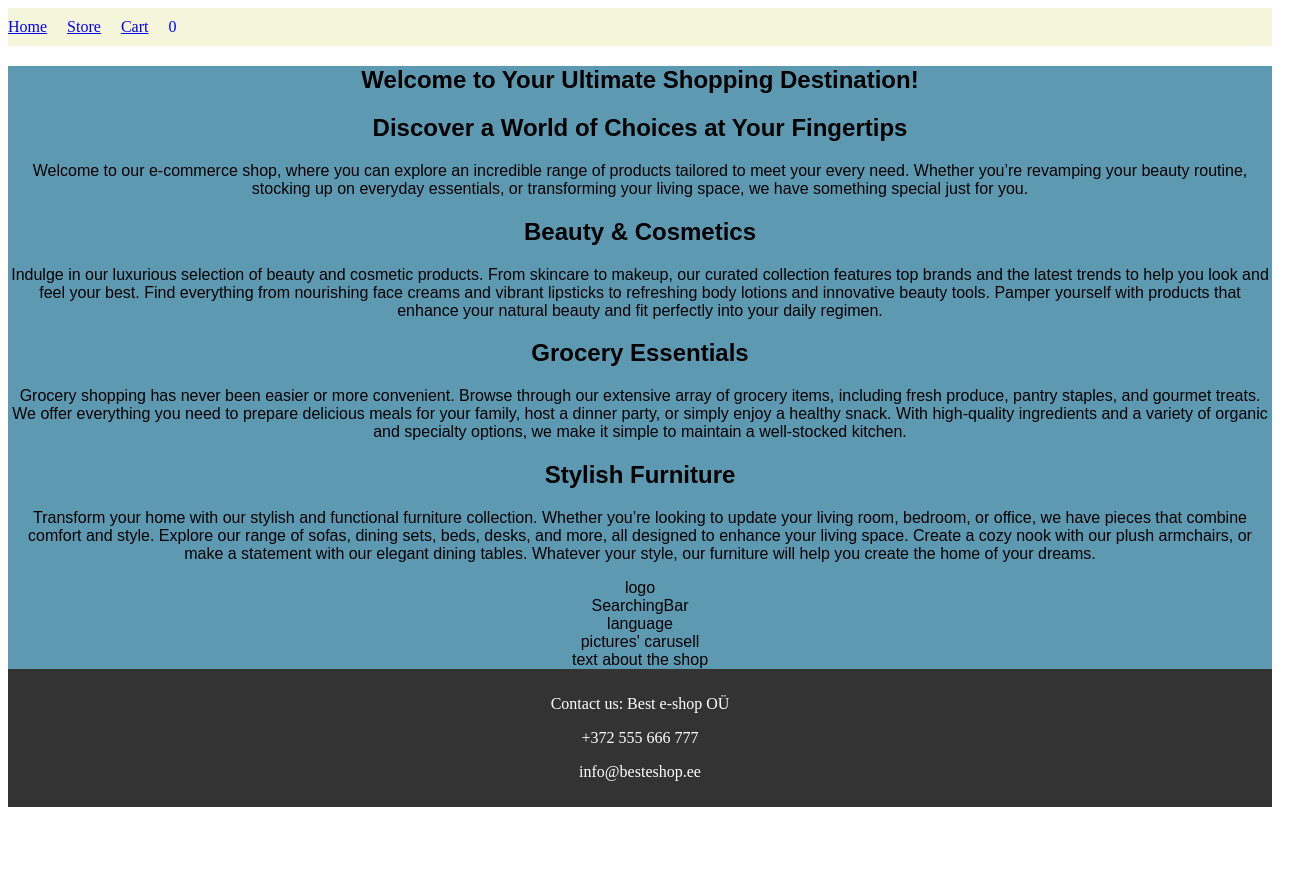
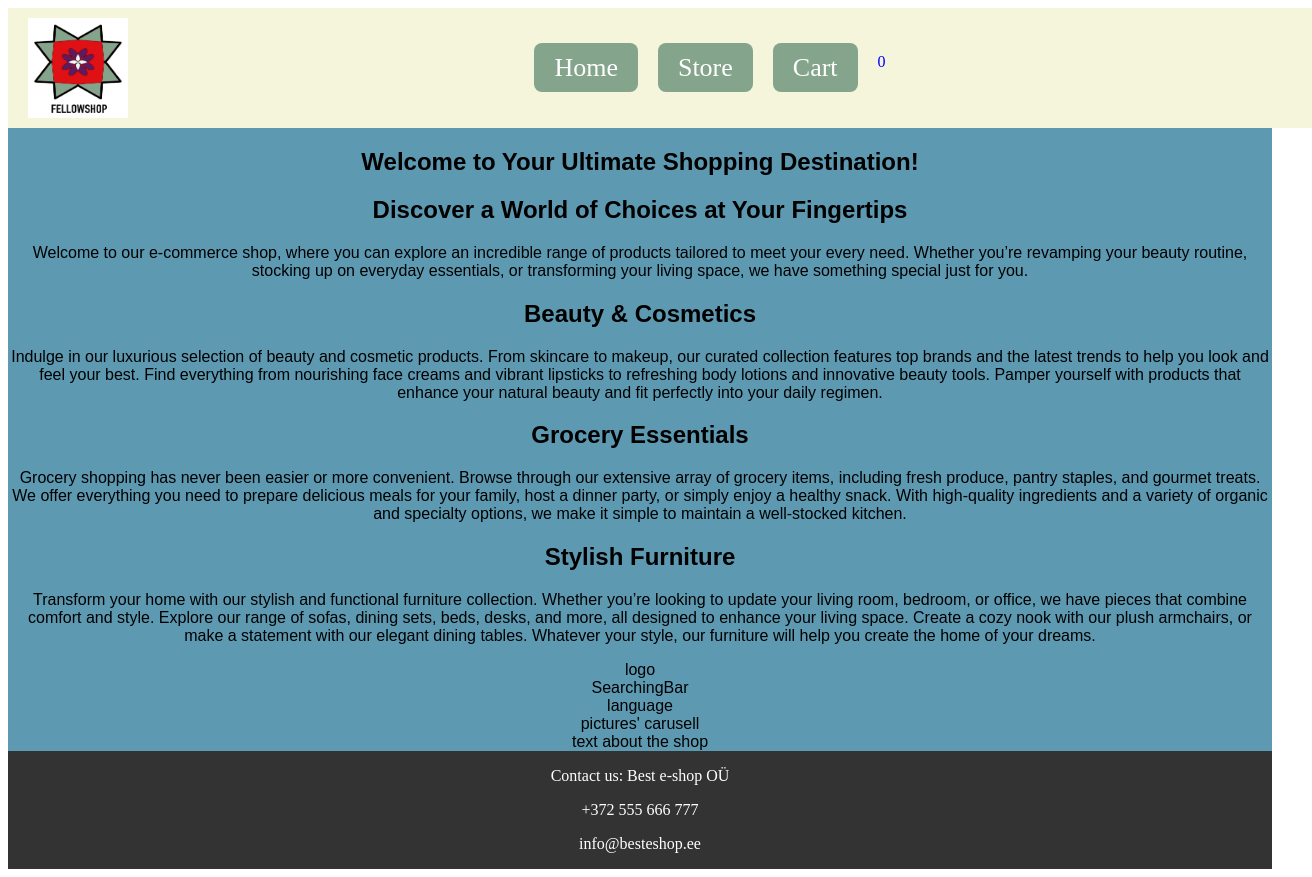
Before and after one commit to karamulkin/final-project-store, a React (Create React App) app: page / in a window 1280 px wide. Shown: the whole page, 1312 px wide, since content can reach past the window. Before the commit the page ends 815 px from the top, so only its background shows below. Built offline with nearby package versions, Linux system fonts and the light colour scheme; no server answers.

Commit message:
nav buttons

```diff
--- a/src/components/Footer.module.css
+++ b/src/components/Footer.module.css
@@ -2,6 +2,8 @@
     background-color: #333;
     color: white;
     width: 100%;
-    padding: 10px 0;
+    padding: 0;
     text-align: center;
+    margin: 0;
+    padding: 0;
 }
--- a/src/components/Header.js
+++ b/src/components/Header.js
@@ -2,6 +2,7 @@ import React, { useContext } from 'react';
 import { Link } from 'react-router-dom';
 import { StoreContext } from './StoreLogic';
 import styles from './Header.module.css';
+import logo from './logo.jpg';
 
 export const Header  = () => {
     const { cart, products, calculateCartTotals } = useContext(StoreContext);
@@ -10,11 +11,12 @@ export const Header  = () => {
 
     return (
         <header className={styles.header}>
+            <img src={logo} alt ="Logo" className={styles.logo} />
             <nav className={styles.nav}>
                 <ul className={styles.navUl}>
-                    <li className={styles.navLi}><Link to="/">Home</Link></li>
-                    <li className={styles.navLi}><Link to="/store">Store</Link></li>
-                    <li className={styles.navLi}><Link to="/cart">Cart</Link></li>
+                    <li className={styles.navLi}><Link to="/" className="home">Home</Link></li>
+                    <li className={styles.navLi}><Link to="/store" className="store">Store</Link></li>
+                    <li className={styles.navLi}><Link to="/cart" className="cart">Cart</Link></li>
                     <span>{totalQuantity}</span>
                 </ul>
             </nav>
--- a/src/components/Header.module.css
+++ b/src/components/Header.module.css
@@ -1,11 +1,16 @@
 .header {
     background-color: beige;
     color: blue;
-    padding: 10px 0;
+    padding: 10px 20px;
     width: 100%;
+    display: flex;
+    align-items: center;
+    justify-content: space-between;
 }
 
 .nav {
+    flex-grow: 1;
+    text-align: center;
 
 }
 
@@ -13,9 +18,29 @@
     list-style: none;
     margin: 0;
     padding: 0;
+    display: flex;
+    justify-content: center;
 }
 
 .navLi {
-    display: inline-block;
+    display: inline;
     margin-right: 20px;
 }
+
+.navLi a {
+    padding: 10px 20px;
+    color: white;
+    text-decoration: none;
+    border-radius: 8px;
+    font-size: 26px;
+    background-color: #84a48c;
+}
+
+.navLi a:hover {
+    opacity: 0.8;
+}
+
+.logo {
+    width: 100px;
+    height: 100px;
+}
--- a/src/components/PageContainer.js
+++ b/src/components/PageContainer.js
@@ -7,7 +7,7 @@ import styles from './PageContainer.module.css';
 
 export const PageContainer = () => {
     return (
-        <div className={styles.PageContainer}>
+        <div className={styles.pageContainer}>
             <Header />
             <div className={styles.content}>
                 <Outlet />
--- a/src/components/PageContainer.module.css
+++ b/src/components/PageContainer.module.css
@@ -2,6 +2,9 @@
     display:flex;
     flex-direction: column;
     min-height: 100vh;
+    margin: 0;
+    padding: 0;
+    height: 100%;
 }
 
 .content {
@@ -15,3 +18,8 @@
     height: 100%;
     flex: 1;
 }
+
+header, footer, .outlet {
+    margin: 0;
+    padding: 0;
+}
```
Also changed, not shown: src/components/logo.jpg (added), src/styles.css (added).
